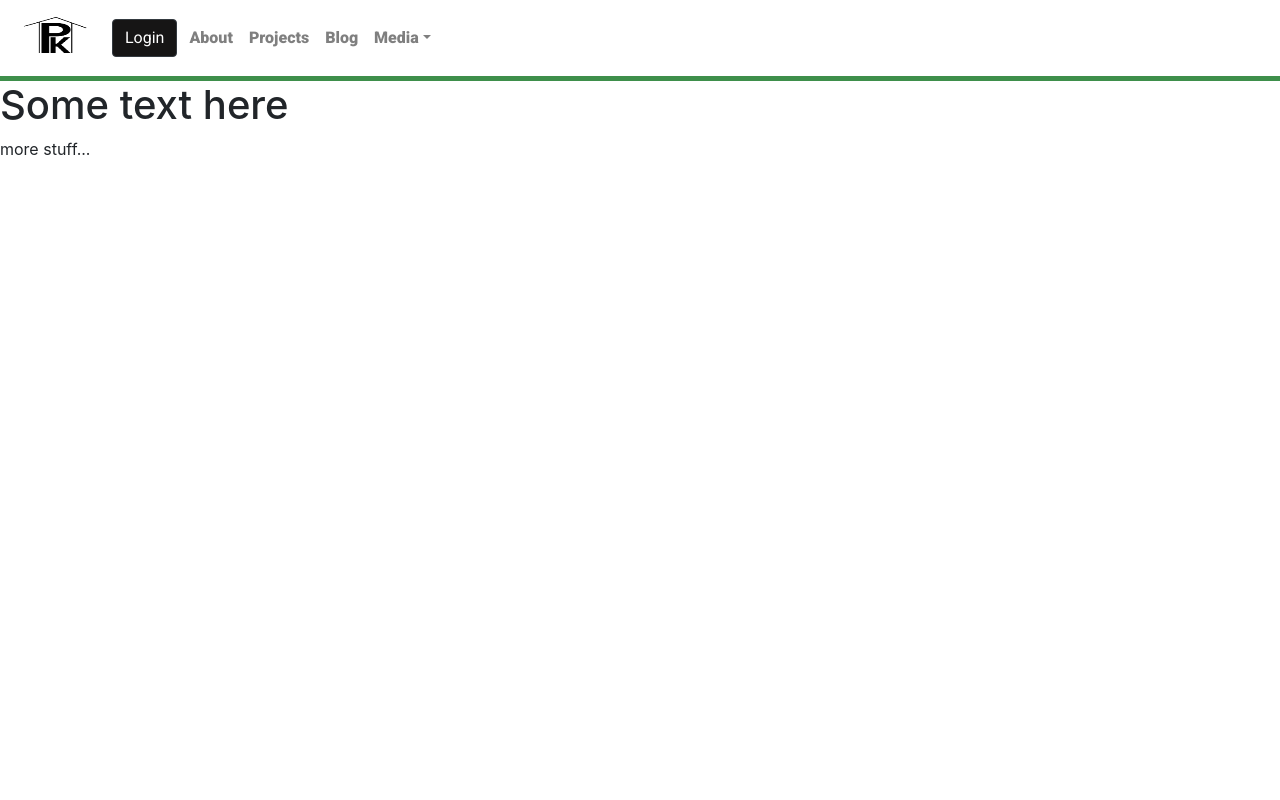
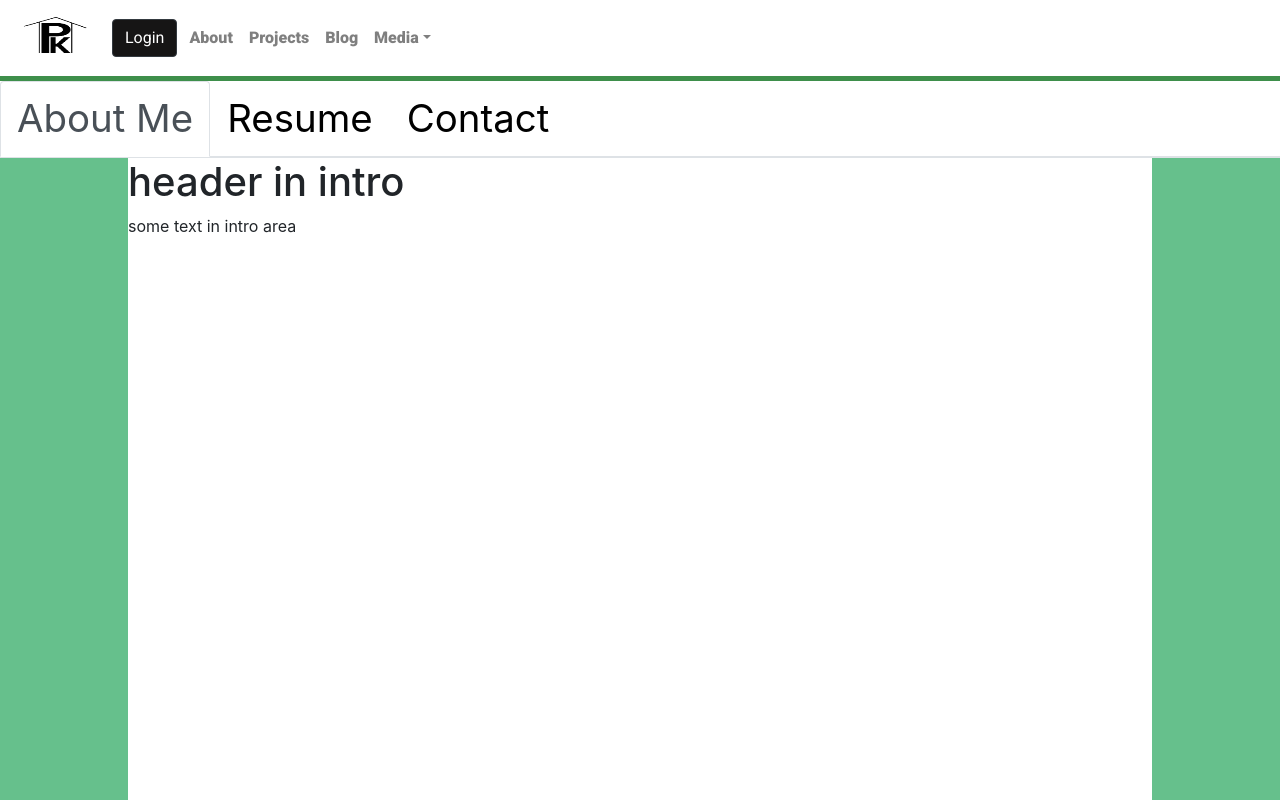
Before and after one commit to patrickenfuego/pkellyshouse, a React (Create React App) app: page /about in a window 1280 px wide. Shown: the top 800 px of the page. Built offline with nearby package versions, Linux system fonts and the light colour scheme.

Commit message:
Basic About page layout and Intro Tab component

```diff
--- a/src/App.scss
+++ b/src/App.scss
@@ -7,6 +7,7 @@ $backgroundColor: #66c08c;
 html {
     -webkit-box-sizing: border-box;
     box-sizing: border-box;
+    overflow-x: hidden;
 }
 body {
     height: 100vh;
@@ -26,7 +27,7 @@ body {
     display: flex;
     align-items: center;
     justify-content: space-between;
-    z-index: 2;
+    z-index: 10;
     animation: moveDown 0.5s ease-in-out;
 
     .btn-login {
@@ -309,4 +310,31 @@ body {
 
 .about-area {
     height: 100vh;
+    font: $fontRoboto;
+    nav {
+        border-bottom: 2px solid #dee2e6;
+    }
+    nav > a {
+        color: #000000;
+        font-size: 3vw;
+        @media screen and (max-width: 600px) {
+            font-size: 20px;
+        }
+    }
 }
+
+.tab-container {
+    background-color: $backgroundColor;
+    width: 100vw;
+    height: 100vh;
+
+    .inner-container {
+        background-color: #fff;
+        width: 80%;
+        height: 100vh;
+        margin: 0 auto;
+        @media screen and (max-width: 600px) {
+            width: 90%;
+        }
+    }
+}
--- a/src/components/About.js
+++ b/src/components/About.js
@@ -1,14 +1,24 @@
 import React from "react";
+import { Tabs, Tab } from "react-bootstrap";
 
 // eslint-disable-next-line no-unused-vars
-import Header from "./Header";
+import Intro from "./Intro";
 
 const About = () => {
   return (
-    <div className="about-area">
-      <h1>Some text here</h1>
-      <p>more stuff...</p>
-    </div>
+    <body className="about-area">
+      <Tabs defaultActiveKey="intro" id="uncontrolled-tab-example">
+        <Tab eventKey="intro" title="About Me">
+          <Intro />
+        </Tab>
+        <Tab eventKey="resume" title="Resume">
+          <p>Some more stuff</p>
+        </Tab>
+        <Tab eventKey="contact" title="Contact">
+          <p>Even more stuff</p>
+        </Tab>
+      </Tabs>
+    </body>
   );
 };
 
--- /dev/null
+++ b/src/components/Intro.js
@@ -0,0 +1,15 @@
+import React from "react";
+import { Container, Row, Col } from "react-bootstrap";
+
+const Intro = () => {
+  return (
+    <div className="tab-container">
+      <div className="inner-container">
+        <h1>header in intro</h1>
+        <p>some text in intro area</p>
+      </div>
+    </div>
+  );
+};
+
+export default Intro;
```
